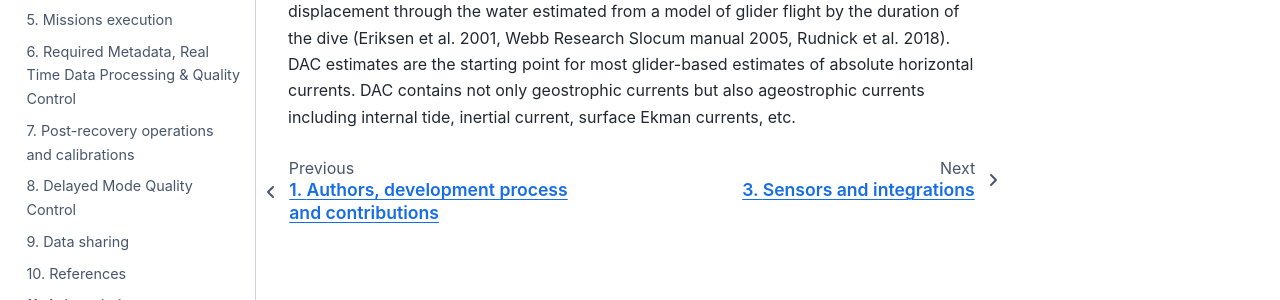
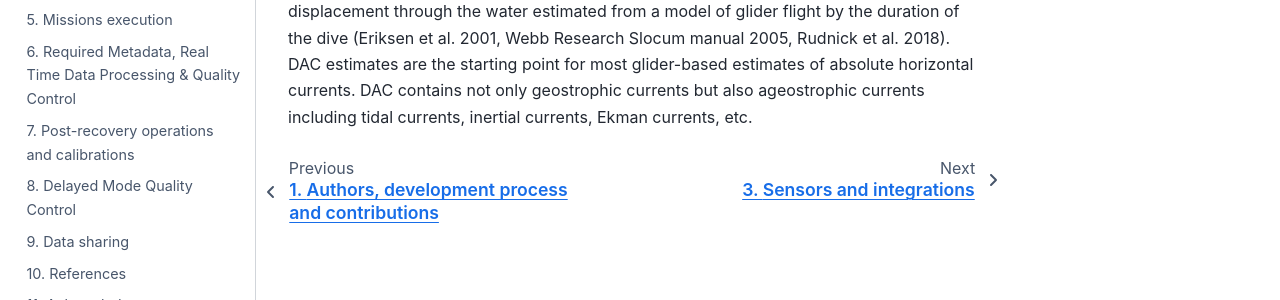
Before and after one commit to OceanGlidersCommunity/DepthAverageCurrents_SOP, a Jupyter Book: the page built from sections/DACs_introduction.md, in a window 1280 px wide. Shown: the part 419-719 px from the top of the page. Built offline with Jupyter Book 1.0.4 settings and Sphinx 7.4.7 and the Sphinx Book theme 1.1.4, drawn with Linux system fonts in a browser that asks for light colours; some of the changed text lies outside the part shown.

Commit message:
Update DACs_introduction.md (#102)

```diff
--- a/sections/DACs_introduction.md
+++ b/sections/DACs_introduction.md
@@ -7,4 +7,4 @@ It aims to result in high quality data and further ensures a data flow both for
 Underwater gliders provide an estimate of the depth-average horizontal ocean currents (DAC) between each surfacing during a mission ({numref}`DAC_slocum`)).
 These estimates are generally produced by dividing the difference in measured displacement during a dive and the displacement through the water estimated from a model of glider flight by the duration of the dive (Eriksen et al. 2001, Webb Research Slocum manual 2005, Rudnick et al. 2018).
 DAC estimates are the starting point for most glider-based estimates of absolute horizontal currents.
-DAC contains not only geostrophic currents but also ageostrophic currents including internal tide, inertial current, surface Ekman currents, etc.
+DAC contains not only geostrophic currents but also ageostrophic currents including tidal currents, inertial currents, Ekman currents, etc.
```
